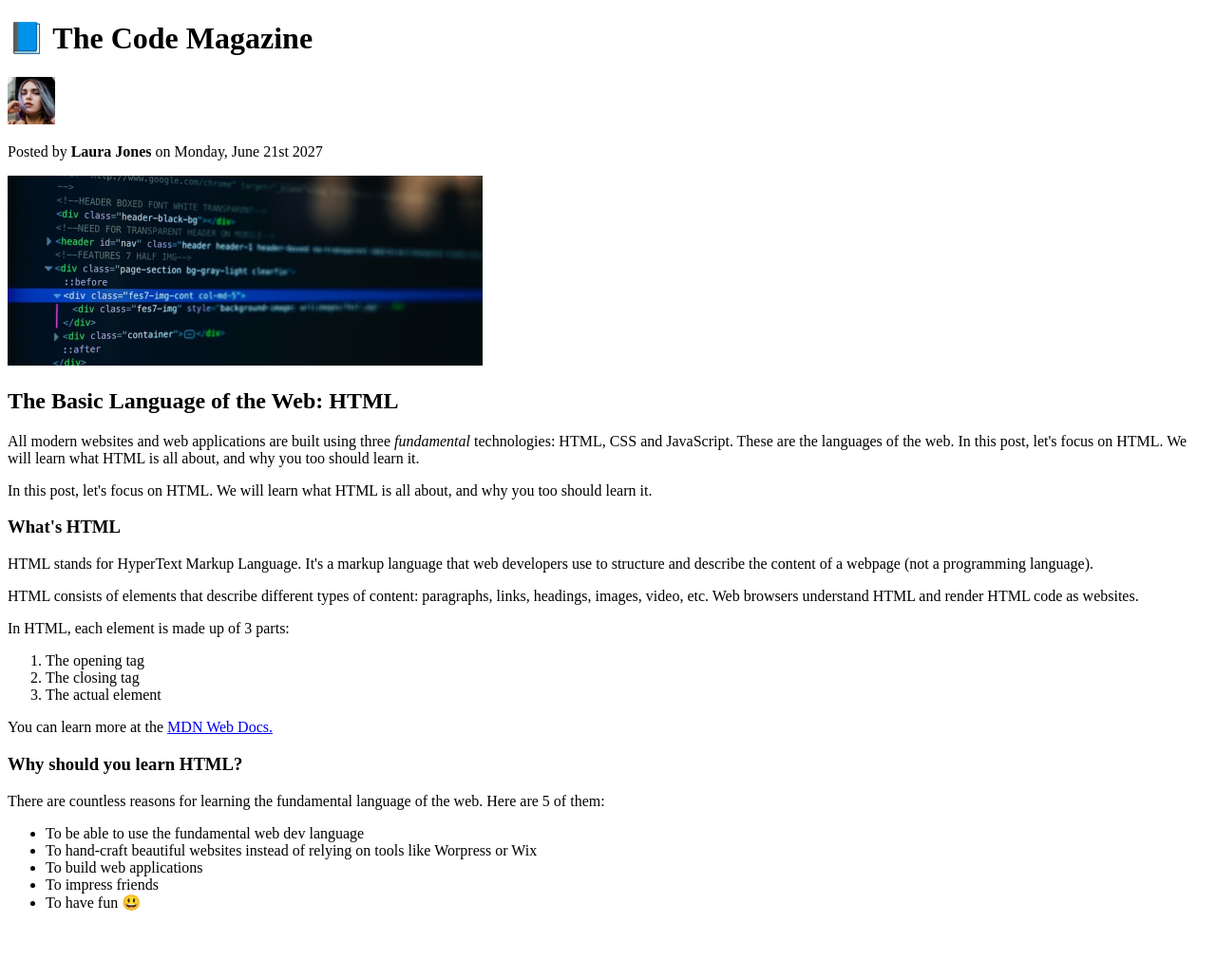
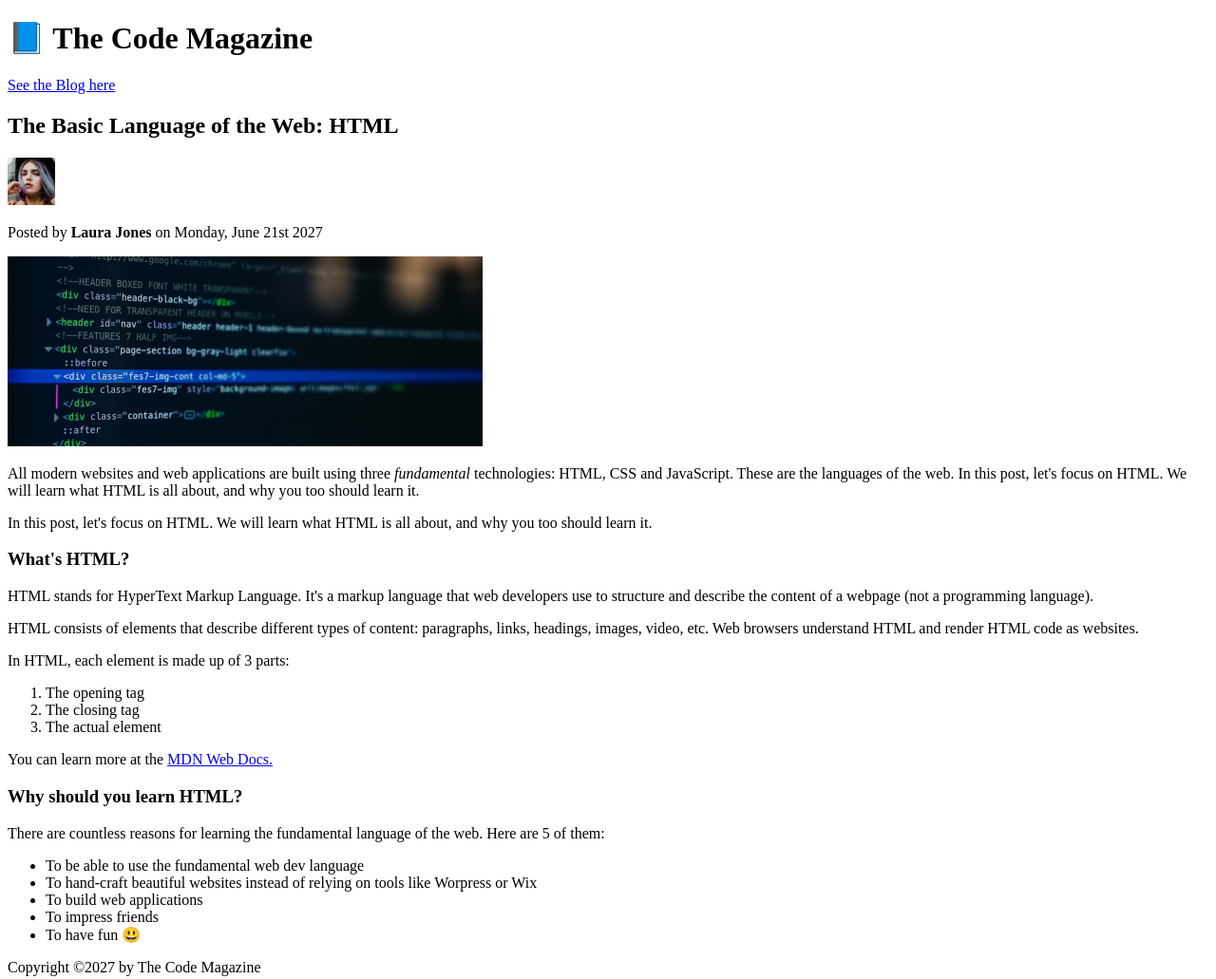
Before and after one commit to Shene24/CodeMagazine, a plain HTML site: page index.html in a window 1280 px wide. Shown: the whole page at 95% size. Before the commit the page ends 976 px from the top, so only its background shows below. Drawn offline with Linux system fonts and the light colour scheme.

Commit message:
structure

```diff
--- a/index.html
+++ b/index.html
@@ -6,16 +6,27 @@
     <title>first web page</title>
   </head>
   <body>
+    <header>
       <h1>📘 The Code Magazine</h1>
-    <img src="laura-jones.jpg" alt="pic of the auther" width="50" height="50" />
+      <nav><a href="blog.html">See the Blog here</a></nav>
+    </header>
+    <article>
+      <header>
+        <h2>The Basic Language of the Web: HTML</h2>
+        <img
+          src="img/laura-jones.jpg"
+          alt="pic of the auther"
+          width="50"
+          height="50"
+        />
         <p>Posted by <strong>Laura Jones</strong> on Monday, June 21st 2027</p>
         <img
-      src="post-img.jpg"
+          src="img/post-img.jpg"
           alt="code written on the screen "
           width="500"
           height="200"
         />
-    <h2>The Basic Language of the Web: HTML</h2>
+      </header>
       <p>
         All modern websites and web applications are built using three
         <em>fundamental</em>
@@ -27,11 +38,11 @@
         In this post, let's focus on HTML. We will learn what HTML is all about,
         and why you too should learn it.
       </p>
-    <h3>What's HTML</h3>
+      <h3>What's HTML?</h3>
       <p>
-      HTML stands for HyperText Markup Language. It's a markup language that web
-      developers use to structure and describe the content of a webpage (not a
-      programming language).
+        HTML stands for HyperText Markup Language. It's a markup language that
+        web developers use to structure and describe the content of a webpage
+        (not a programming language).
       </p>
       <p>
         HTML consists of elements that describe different types of content:
@@ -70,5 +81,7 @@
         <li>To impress friends</li>
         <li>To have fun 😃</li>
       </ul>
+    </article>
+    <footer>Copyright &copy;2027 by The Code Magazine</footer>
   </body>
 </html>
```
Also changed, not shown: blog.html (added, +12 -0 lines), img/challenges.jpg (renamed from challenges.jpg), img/laura-jones.jpg (renamed from laura-jones.jpg), img/post-img.jpg (renamed from post-img.jpg), img/related-1.jpg (renamed from related-1.jpg), img/related-2.jpg (renamed from related-2.jpg), img/related-3.jpg (renamed from related-3.jpg). Lines whose indentation alone changed are shown as unchanged.
